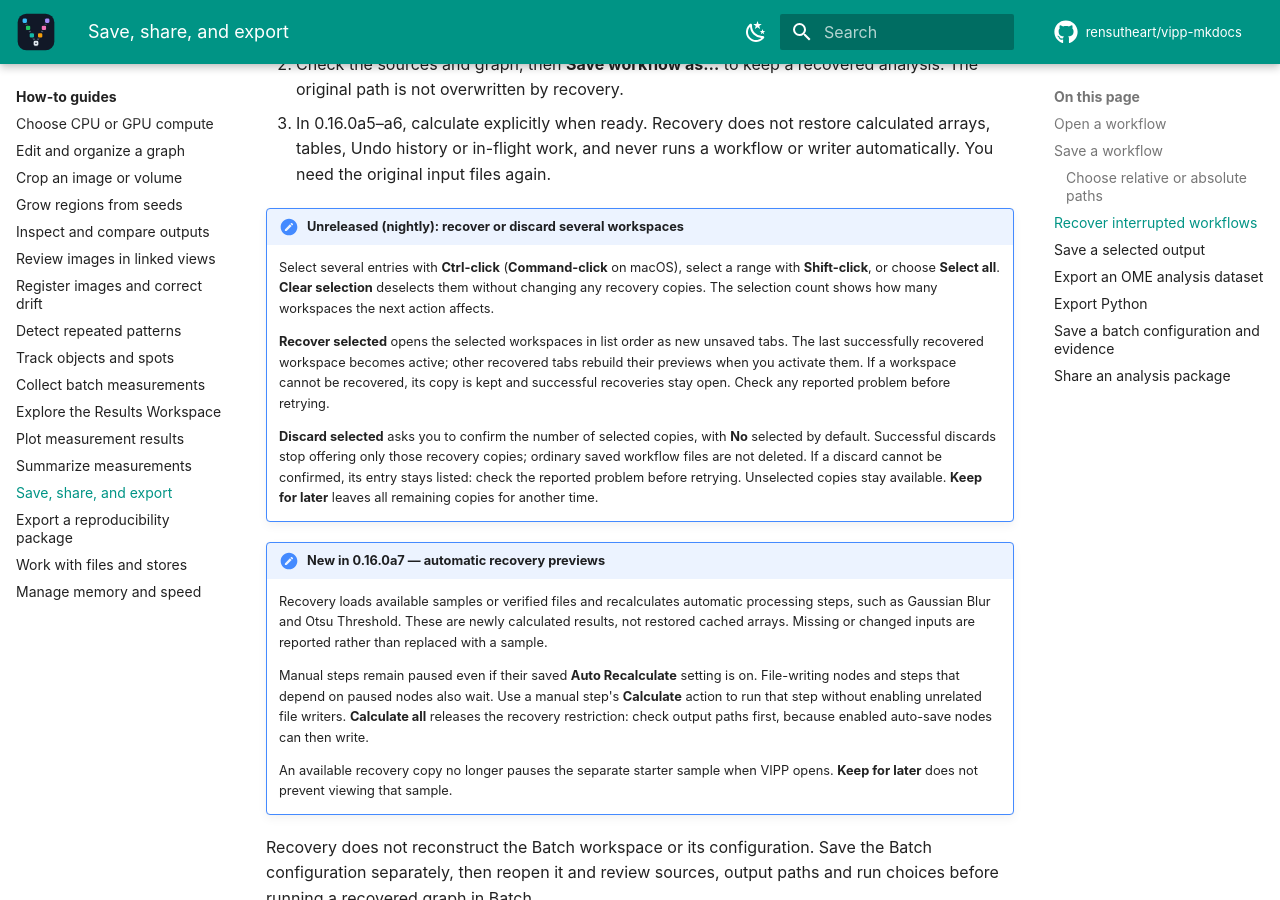
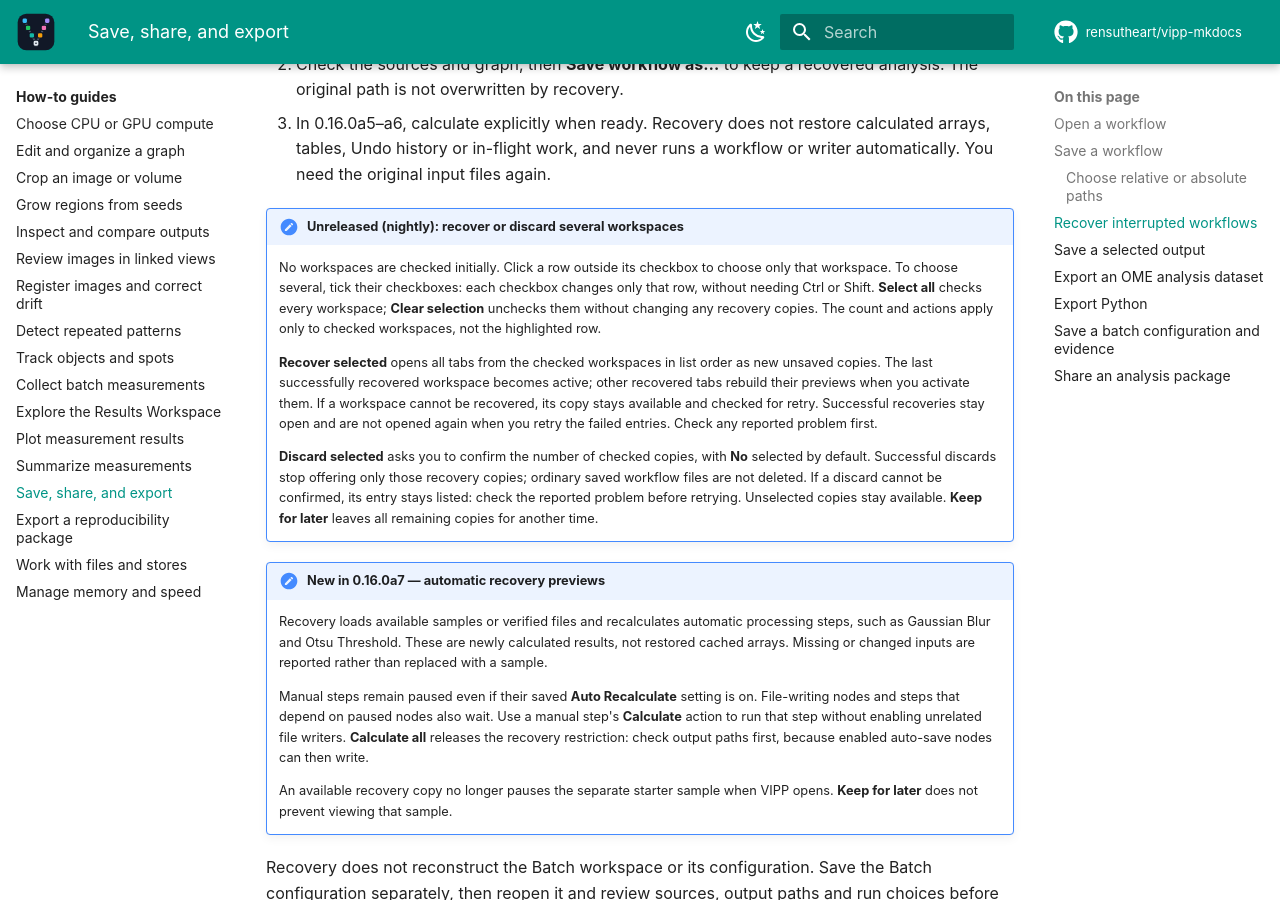
Before and after one commit to rensutheart/vipp-mkdocs, an MkDocs documentation site: the page built from docs/how-to/save-share-export.md, in a window 1280 px wide and 900 px high, scrolled down 4640 px. Built offline with MkDocs 1.6.1 and Material for MkDocs 9.7.7, drawn with Linux system fonts in a browser that asks for light colours; plug-ins that fetch from the network failed and are left out; comment, search, counter and statistics services are not loaded; the version menu is left out.

Commit message:
Explain checkbox-based multi-session recovery choices

```diff
--- a/docs/how-to/save-share-export.md
+++ b/docs/how-to/save-share-export.md
@@ -173,19 +173,21 @@ You can also open it from **Workflow actions → Recover interrupted workflows
    automatically. You need the original input files again.
 
 !!! note "Unreleased (nightly): recover or discard several workspaces"
-    Select several entries with **Ctrl-click** (**Command-click** on macOS),
-    select a range with
-    **Shift-click**, or choose **Select all**.
-    **Clear selection** deselects them without changing any recovery copies.
-    The selection count shows how many workspaces the next action affects.
+    No workspaces are checked initially. Click a row outside its checkbox to
+    choose only that workspace. To choose several, tick their checkboxes: each
+    checkbox changes only that row, without needing Ctrl or Shift.
+    **Select all** checks every workspace; **Clear selection** unchecks them
+    without changing any recovery copies. The count and actions apply only to
+    checked workspaces, not the highlighted row.
 
-    **Recover selected** opens the selected workspaces in list order as new
-    unsaved tabs. The last successfully recovered workspace becomes active;
-    other recovered tabs rebuild their previews when you activate them. If a
-    workspace cannot be recovered, its copy is kept and successful recoveries
-    stay open. Check any reported problem before retrying.
+    **Recover selected** opens all tabs from the checked workspaces in list
+    order as new unsaved copies. The last successfully recovered workspace
+    becomes active; other recovered tabs rebuild their previews when you
+    activate them. If a workspace cannot be recovered, its copy stays available
+    and checked for retry. Successful recoveries stay open and are not opened
+    again when you retry the failed entries. Check any reported problem first.
 
-    **Discard selected** asks you to confirm the number of selected
+    **Discard selected** asks you to confirm the number of checked
     copies, with **No** selected by default. Successful discards stop offering
     only those recovery copies; ordinary saved workflow files are not deleted.
     If a discard cannot be confirmed, its entry stays listed: check the reported
```
